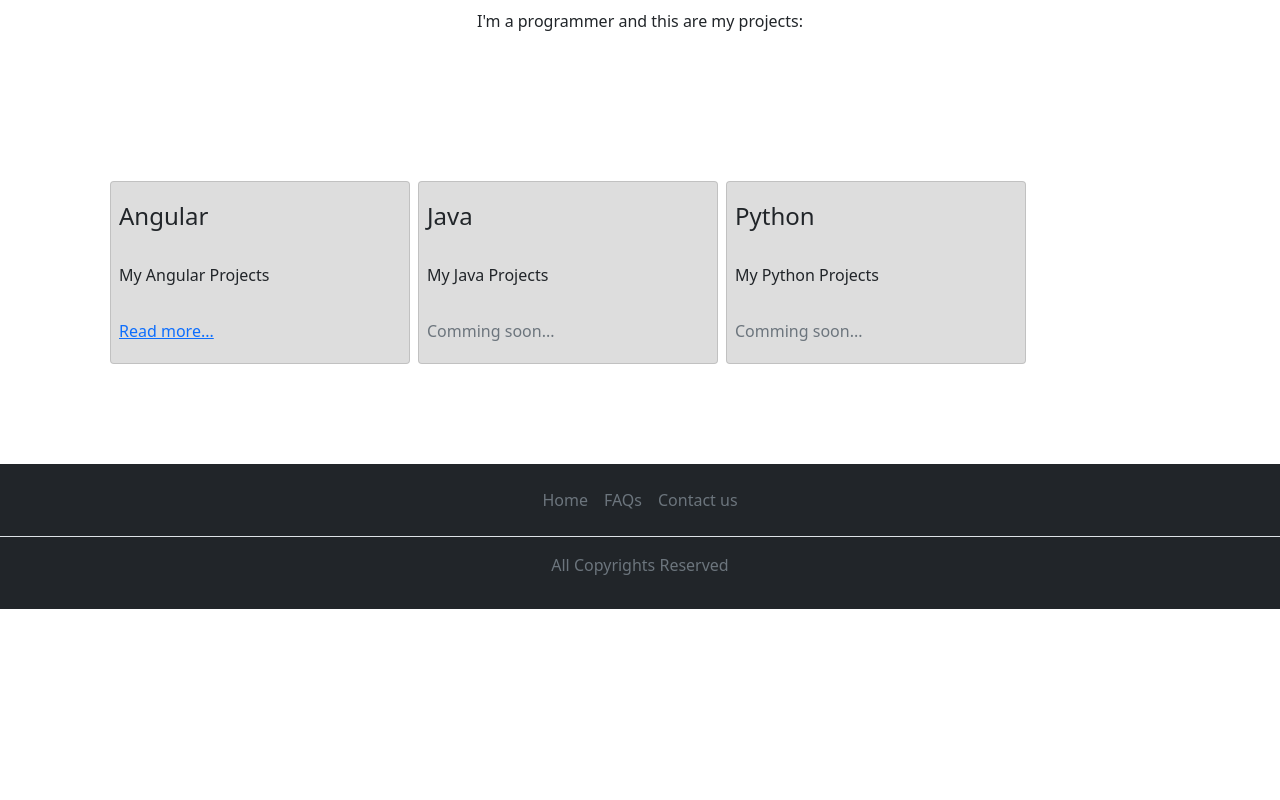
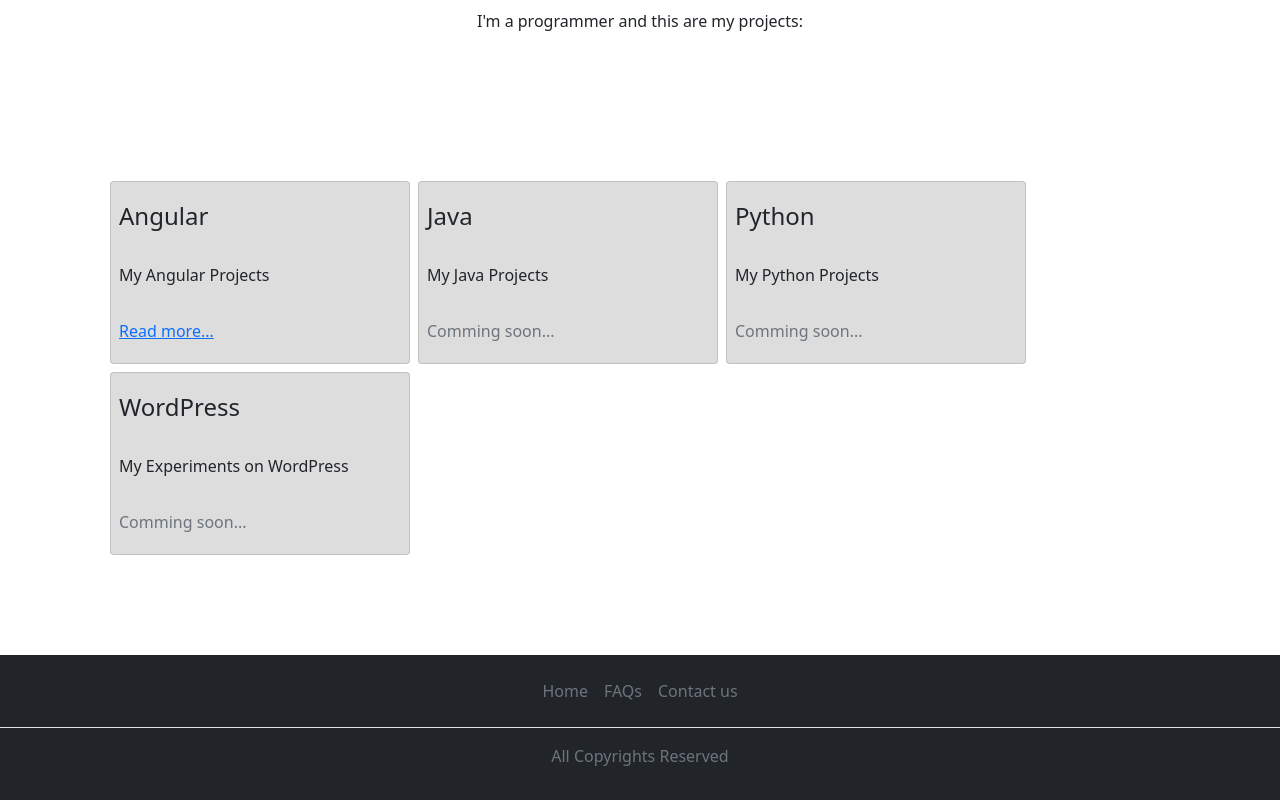
Before and after one commit to ThePixelCode/thepixelcode.github.io, an Angular app: page /main-page in a window 1280 px wide. Shown: the part 335-1135 px from the top of the page. Before the commit the page ends 944 px from the top, so only its background shows below. Built offline with nearby package versions, Linux system fonts and the light colour scheme.

Commit message:
Updated links

```diff
--- a/src/app/footer/footer.component.html
+++ b/src/app/footer/footer.component.html
@@ -2,7 +2,7 @@
     <footer class="py-3 mt-4 mb-0">
         <ul class="nav justify-content-center border-bottom pb-3 mb-3">
             <li class="nav-item" *ngFor="let itemFooter of footerList">
-                <span class="nav-link px-2 text-muted">{{itemFooter}}</span>
+                <a class="nav-link px-2 text-muted" href="{{itemFooter.linkTo}}">{{itemFooter.linkTitle}}</a>
             </li>
         </ul>
         <p class="text-center text-muted">All Copyrights Reserved</p>
--- a/src/app/footer/footer.component.ts
+++ b/src/app/footer/footer.component.ts
@@ -1,4 +1,5 @@
 import { Component, OnInit } from '@angular/core';
+import { Link } from '../nav-bar/nav-bar.component'
 
 @Component({
   selector: 'app-footer',
@@ -12,10 +13,10 @@ export class FooterComponent implements OnInit {
   ngOnInit(): void {
   }
 
-  footerList:string[]=[
-    'Home',
-    'FAQs',
-    'Contact us'
+  footerList: Link[]=[
+    {linkTitle: 'Home', linkTo: 'main-page'},
+    {linkTitle: 'FAQs', linkTo: 'faq'},
+    {linkTitle: 'Contact us', linkTo: 'contact'}
   ]
 
 }
--- a/src/app/main-page/card.ts
+++ /dev/null
@@ -1,13 +0,0 @@
-export class Card {
-    title:string = '';
-    desc:string = '';
-    url:string = '';
-    available:boolean = false;
-
-    constructor(title:string, desc:string, url:string, available:boolean){
-        this.title = title;
-        this.desc = desc;
-        this.url = url;
-        this.available = available;
-    }
-}
--- a/src/app/main-page/main-page.component.ts
+++ b/src/app/main-page/main-page.component.ts
@@ -1,5 +1,4 @@
 import { Component, OnInit } from '@angular/core';
-import { Card } from './card';
 
 @Component({
   selector: 'app-main-page',
@@ -11,6 +10,7 @@ export class MainPageComponent implements OnInit {
     new Card('Angular', 'My Angular Projects', '/angular', true),
     new Card('Java', 'My Java Projects', '/java', false),
     new Card('Python', 'My Python Projects', '/python', false),
+    new Card('WordPress', 'My Experiments on  WordPress', '/wp', false),
   ]
 
   constructor() { }
@@ -19,3 +19,29 @@ export class MainPageComponent implements OnInit {
   }
 
 }
+
+class Card {
+
+    title:string = '';
+
+    desc:string = '';
+
+    url:string = '';
+
+    available:boolean = false;
+
+
+
+    constructor(title:string, desc:string, url:string, available:boolean){
+
+        this.title = title;
+
+        this.desc = desc;
+
+        this.url = url;
+
+        this.available = available;
+
+    }
+
+}
--- a/src/app/nav-bar/nav-bar.component.html
+++ b/src/app/nav-bar/nav-bar.component.html
@@ -6,8 +6,8 @@
     <div class="collapse navbar-collapse" id="navbarSupportedContent">
       <ul class="navbar-nav me-auto mb-2 mb-lg-0">
         <li class="nav-item" *ngFor="let mainLink of mainLinks; first as isFirst">
-          <a class="nav-link active" aria-current="page" href="#" *ngIf="isFirst">{{mainLink}}</a>
-          <a class="nav-link" aria-current="page" href="#" *ngIf="!isFirst">{{mainLink}}</a>
+          <a class="nav-link active" aria-current="page" href="{{mainLink.linkTo}}" *ngIf="isFirst">{{mainLink.linkTitle}}</a>
+          <a class="nav-link" aria-current="page" href="{{mainLink.linkTo}}" *ngIf="!isFirst">{{mainLink.linkTitle}}</a>
         </li>
       </ul>
     </div>
--- a/src/app/nav-bar/nav-bar.component.ts
+++ b/src/app/nav-bar/nav-bar.component.ts
@@ -12,6 +12,11 @@ export class NavBarComponent implements OnInit {
   ngOnInit(): void {
   }
 
-  mainLinks:string[] = ['Main Page', 'Projects List']
+  mainLinks: Link[] = [{linkTitle: 'Main Page', linkTo: 'main-page'}, {linkTitle: 'Projects List', linkTo: 'projects'}]
 
 }
+
+export class Link {
+    public linkTitle:string
+    public linkTo:string
+}
```
